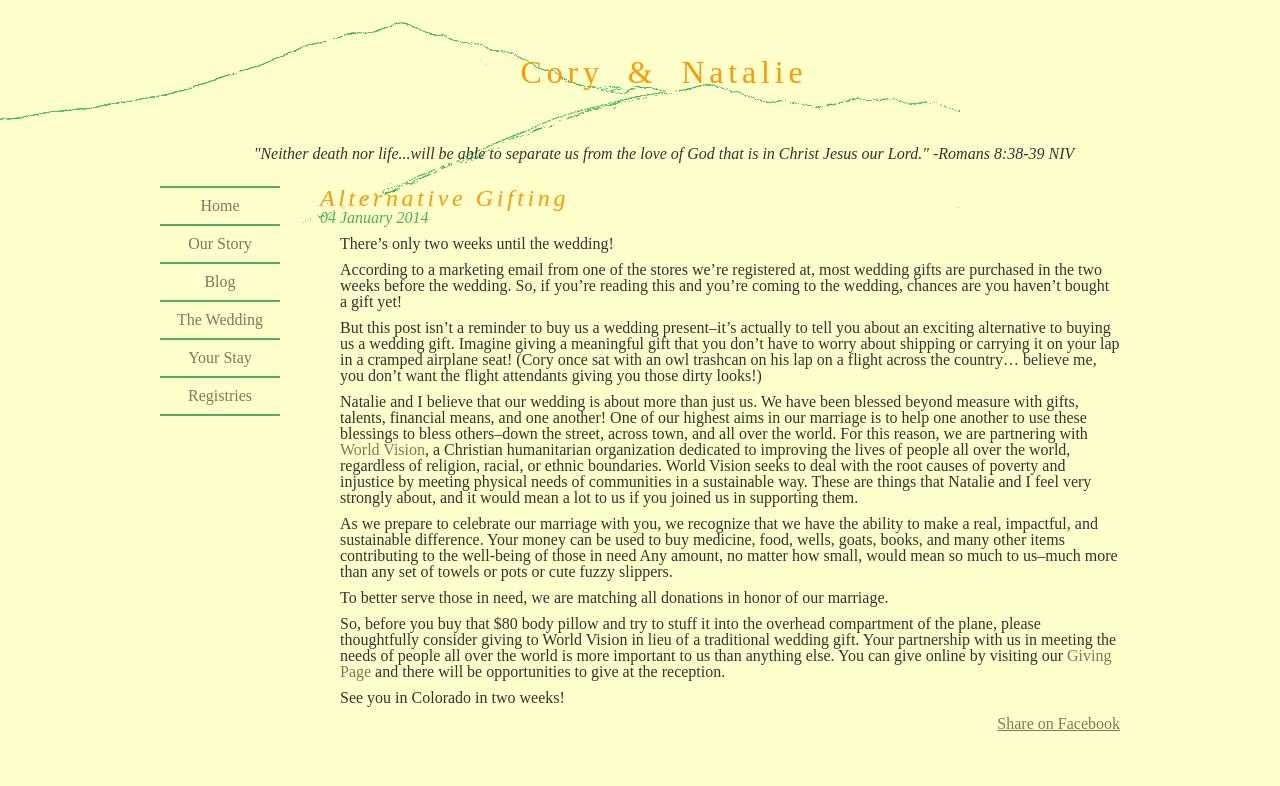
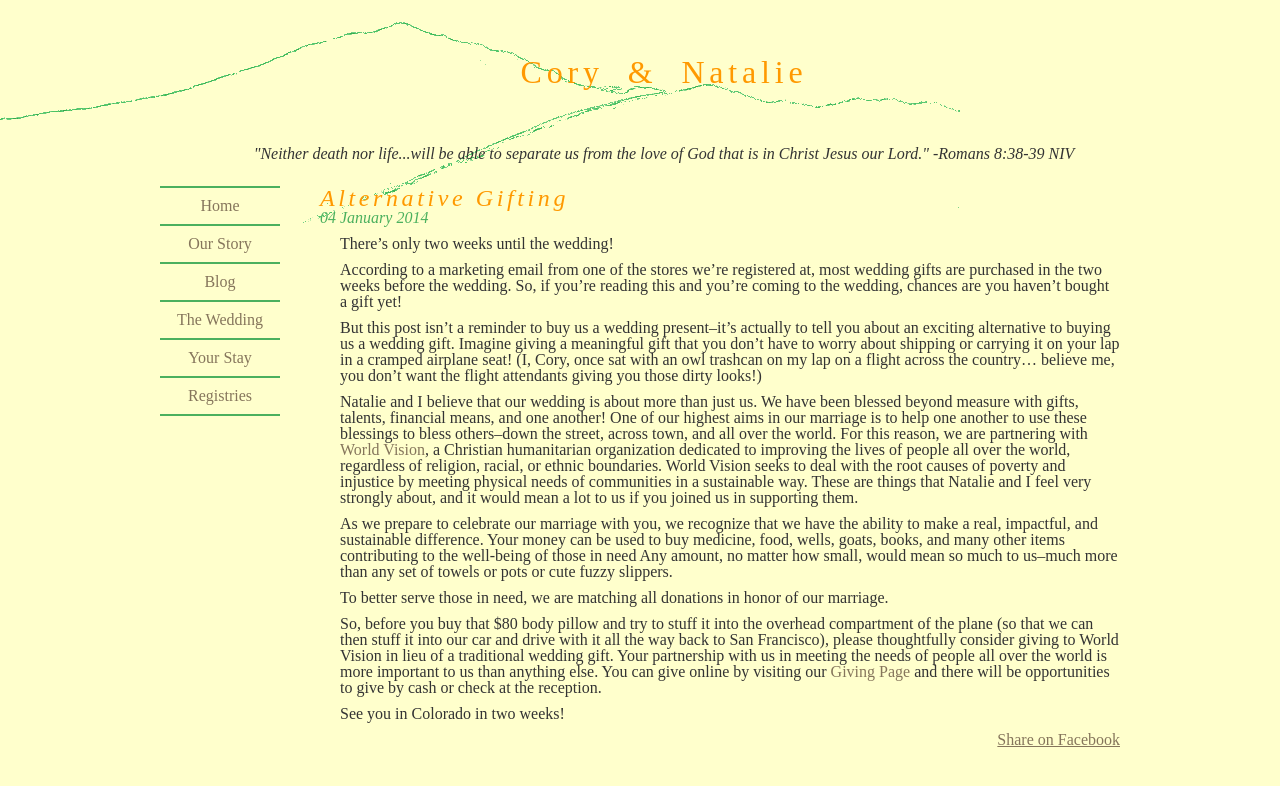
Before and after one commit to natalieh/wedding, a Jekyll site: the page built from _posts/2014-01-04-world-vision.md, in a window 1280 px wide. Shown: the top 786 px of the page. Built offline with Jekyll 4.4.1, drawn with Linux system fonts in a browser that asks for light colours.

Commit message:
Update 2014-01-04-world-vision.md

```diff
--- a/_posts/2014-01-04-world-vision.md
+++ b/_posts/2014-01-04-world-vision.md
@@ -7,12 +7,12 @@ There's only two weeks until the wedding!
 
 According to a marketing email from one of the stores we're registered at, most wedding gifts are purchased in the two weeks before the wedding. So, if you're reading this and you're coming to the wedding, chances are you haven't bought a gift yet!
 
-But this post isn't a reminder to buy us a wedding present&#8210;it's actually to tell you about an exciting alternative to buying us a wedding gift. Imagine giving a meaningful gift that you don't have to worry about shipping or carrying it on your lap in a cramped airplane seat! (Cory once sat with an owl trashcan on his lap on a flight across the country...
+But this post isn't a reminder to buy us a wedding present&#8210;it's actually to tell you about an exciting alternative to buying us a wedding gift. Imagine giving a meaningful gift that you don't have to worry about shipping or carrying it on your lap in a cramped airplane seat! (I, Cory, once sat with an owl trashcan on my lap on a flight across the country...
 believe me, you don't want the flight attendants giving you those dirty looks!)
 
 Natalie and I believe that our wedding is about more than just us.
 We have been blessed beyond measure with gifts, talents, financial means, and one another!
-One of our highest aims in our marriage is to help one another to use these blessings to bless others--down the street,
+One of our highest aims in our marriage is to help one another to use these blessings to bless others&#8210;down the street,
 across town, and all over the world. For this reason, we are partnering with <a href="http://www.worldvision.org/">World Vision</a>,
 a Christian humanitarian organization dedicated to improving the lives of people all over the world, regardless of religion,
 racial, or ethnic boundaries. World Vision seeks to deal with the root causes of poverty and injustice by meeting physical
@@ -26,9 +26,9 @@ Any amount, no matter how small, would mean so much to us&#8210;much more than a
 
 To better serve those in need, we are matching all donations in honor of our marriage.
 
-So, before you buy that $80 body pillow and try to stuff it into the overhead compartment of the plane, please thoughtfully
+So, before you buy that $80 body pillow and try to stuff it into the overhead compartment of the plane (so that we can then stuff it into our car and drive with it all the way back to San Francisco), please thoughtfully
 consider giving to World Vision in lieu of a traditional wedding gift. Your partnership with us in meeting the needs of people
 all over the world is more important to us than anything else. You can give online by visiting our <a href="../registries/">Giving Page</a>
-and there will be opportunities to give at the reception.
+and there will be opportunities to give by cash or check at the reception.
 
 See you in Colorado in two weeks!
```
